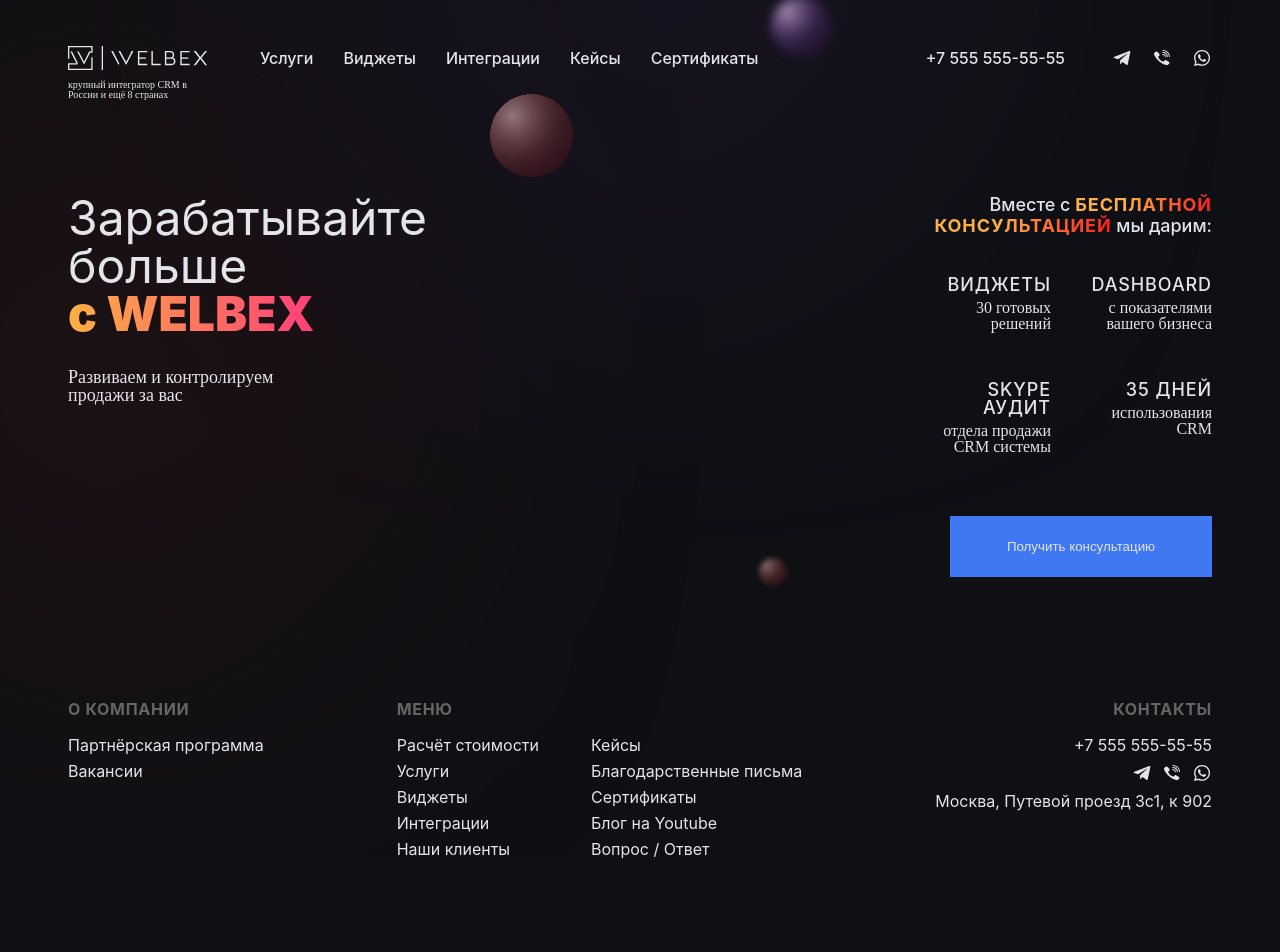
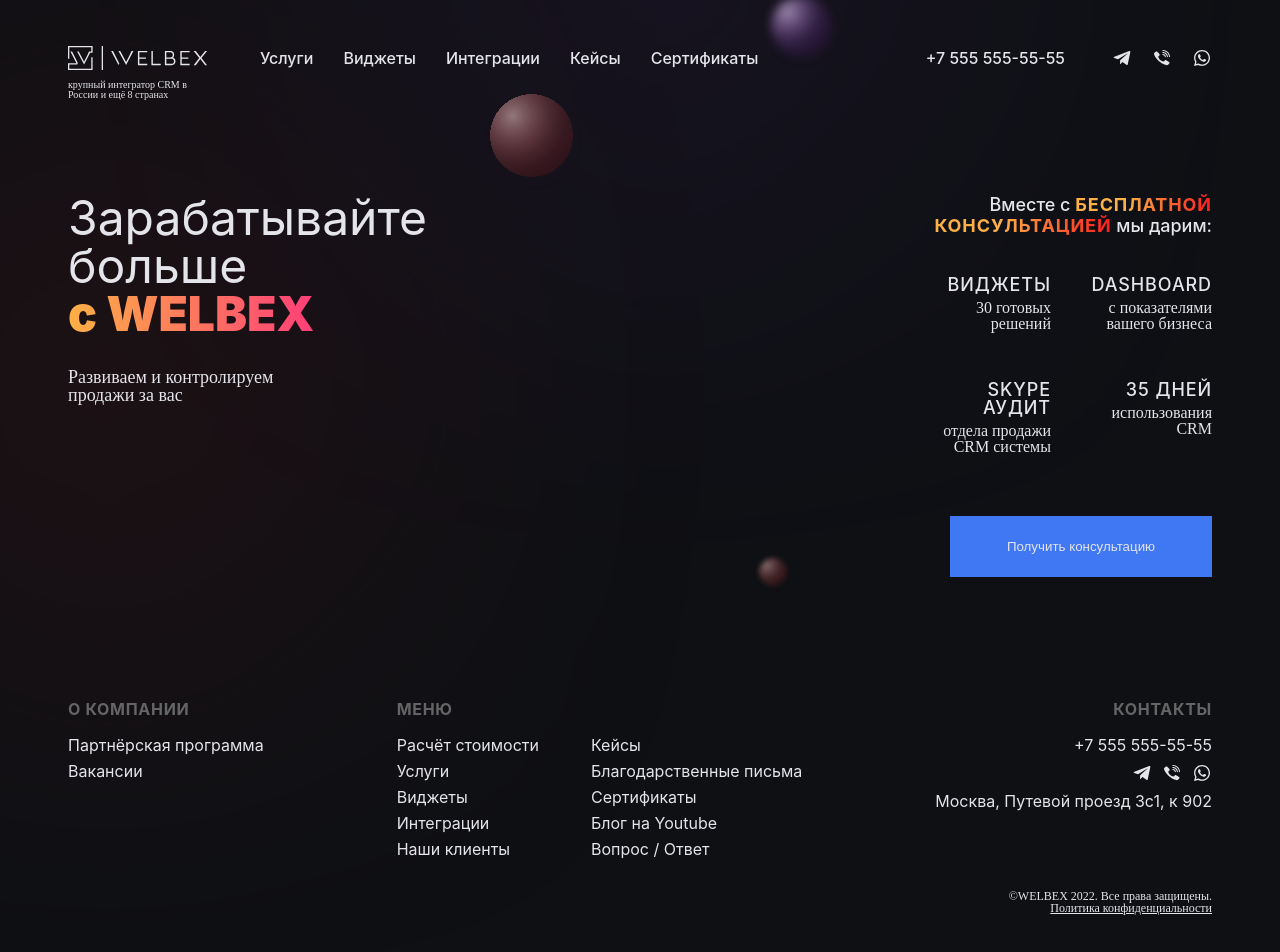
Before and after one commit to MedievalRain/welbex, a React (Vite) app: page / in a window 1280 px wide. Shown: the top 952 px of the page. Before the commit the page ends 859 px from the top, so only its background shows below. Built offline with nearby package versions, Linux system fonts and the light colour scheme.

Commit message:
Footer layout

```diff
--- /dev/null
+++ b/src/components/footer/Copyright.tsx
@@ -0,0 +1,28 @@
+import styled from "styled-components";
+
+const StyledCopyright = styled.div`
+  display: flex;
+  flex-direction: column;
+  align-items: end;
+  font-family: Montserrat;
+  font-size: 12px;
+  font-weight: 400;
+  @media (max-width: 1024px) {
+    align-items: start;
+  }
+`;
+
+const PolicyUrl = styled.a`
+  text-decoration: underline;
+`;
+
+function Copyright() {
+  return (
+    <StyledCopyright>
+      <p>©WELBEX 2022. Все права защищены.</p>
+      <PolicyUrl href="/">Политика конфиденциальности</PolicyUrl>
+    </StyledCopyright>
+  );
+}
+
+export { Copyright };
--- a/src/components/footer/Footer.tsx
+++ b/src/components/footer/Footer.tsx
@@ -1,15 +1,18 @@
 import styled from "styled-components";
 import { FooterColumns } from "./FooterColumns";
 import { windowPadding } from "../../styles/windowPadding";
+import { Copyright } from "./Copyright";
 
 const StyledFooter = styled.footer`
   ${windowPadding}
+  margin-bottom:60px;
 `;
 
 function Footer() {
   return (
     <StyledFooter>
       <FooterColumns />
+      <Copyright />
     </StyledFooter>
   );
 }
--- a/src/components/footer/FooterColumns.tsx
+++ b/src/components/footer/FooterColumns.tsx
@@ -10,9 +10,11 @@
 const StyledFooterColumns = styled.div`
   display: flex;
   justify-content: space-between;
+  margin-bottom: 33px;
   @media (max-width: 1024px) {
     flex-direction: column;
     gap: 23px;
+    margin-bottom: 50px;
   }
 `;
 
```
